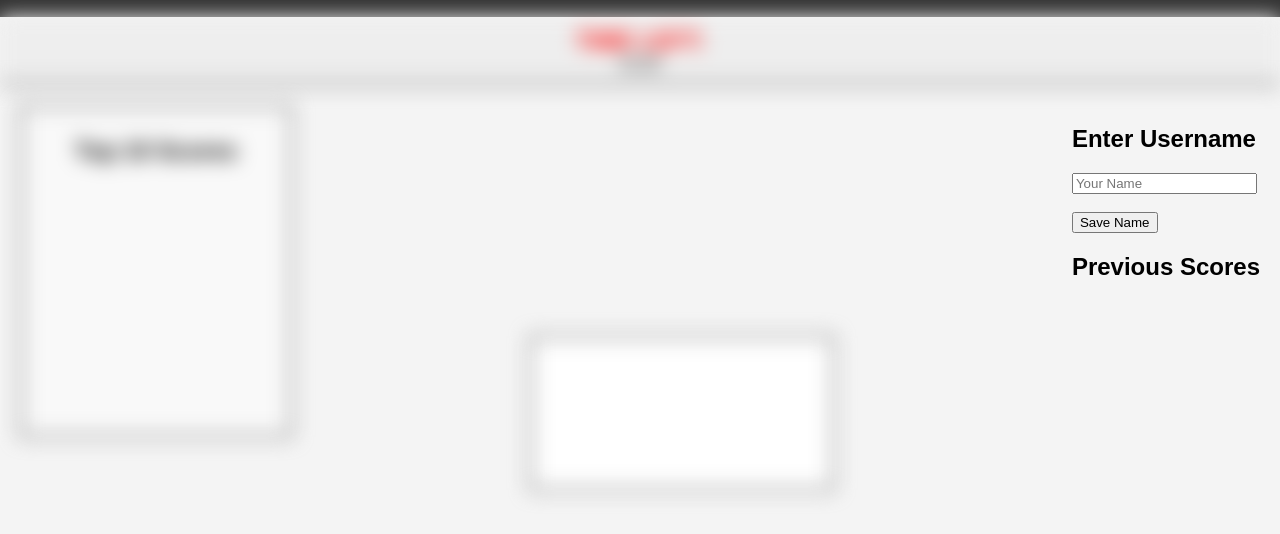
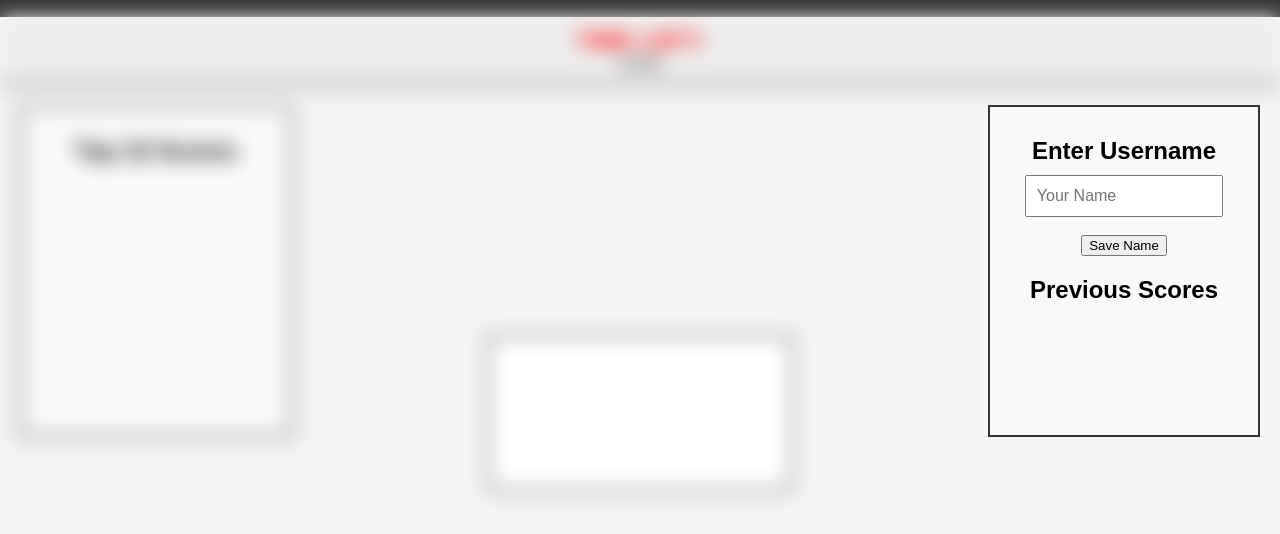
Before and after one commit to harshitptl21/CS455, a website: page index.html in a window 1280 px wide. Shown: the part 60-594 px from the top of the page. Drawn offline with Linux system fonts and the light colour scheme.

Commit message:
Added style for username & user-score table

```diff
--- a/Game/style.css
+++ b/Game/style.css
@@ -74,3 +74,29 @@ body {
     border: 2px solid #333;
     background-color: #fff;
 }
+
+.username-input {
+    width: 20%;
+    height: 50%;
+    background-color: #f9f9f9;
+    border: 2px solid #333;
+    padding: 10px;
+    text-align: center;
+}
+
+.username-input h2 {
+    font-size: 1.5em;
+    margin-bottom: 10px;
+}
+
+#username {
+    width: 80%;
+    padding: 10px;
+    font-size: 1em;
+}
+
+#user-score {
+    list-style-type: none;
+    padding: 0;
+    font-size: 1.2em;
+}
```
